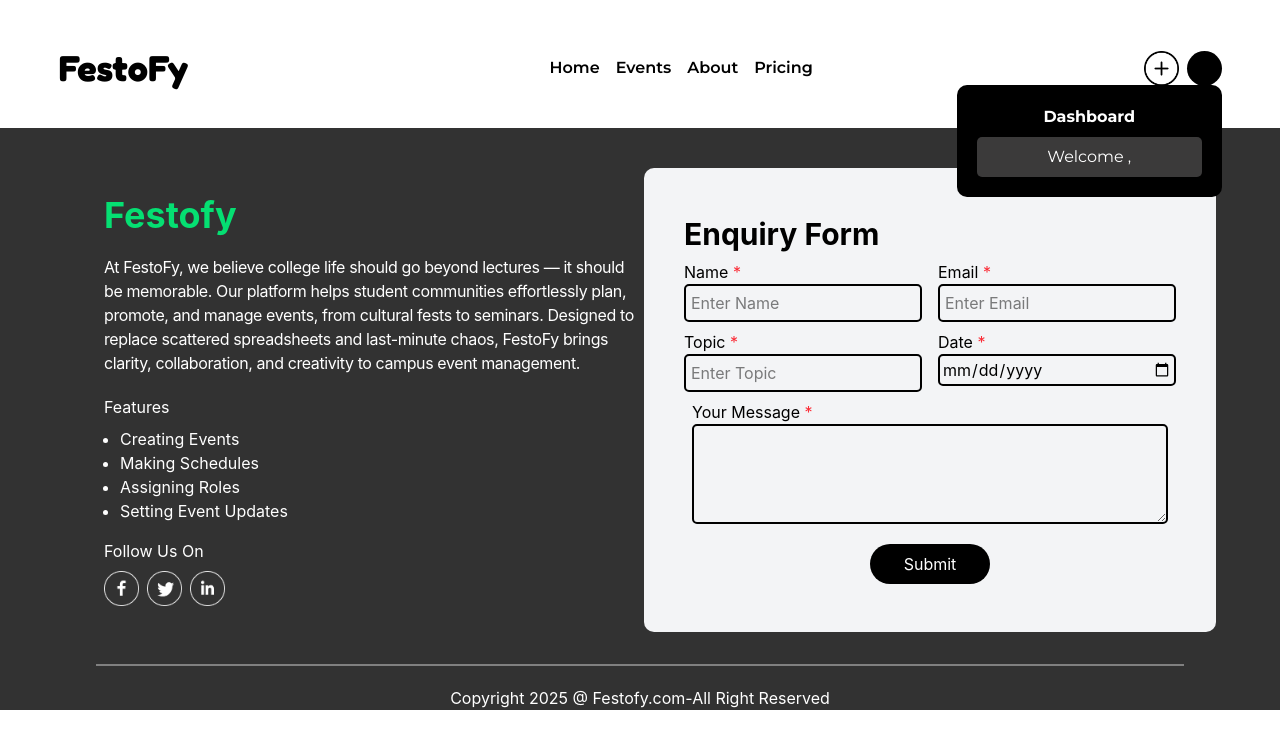
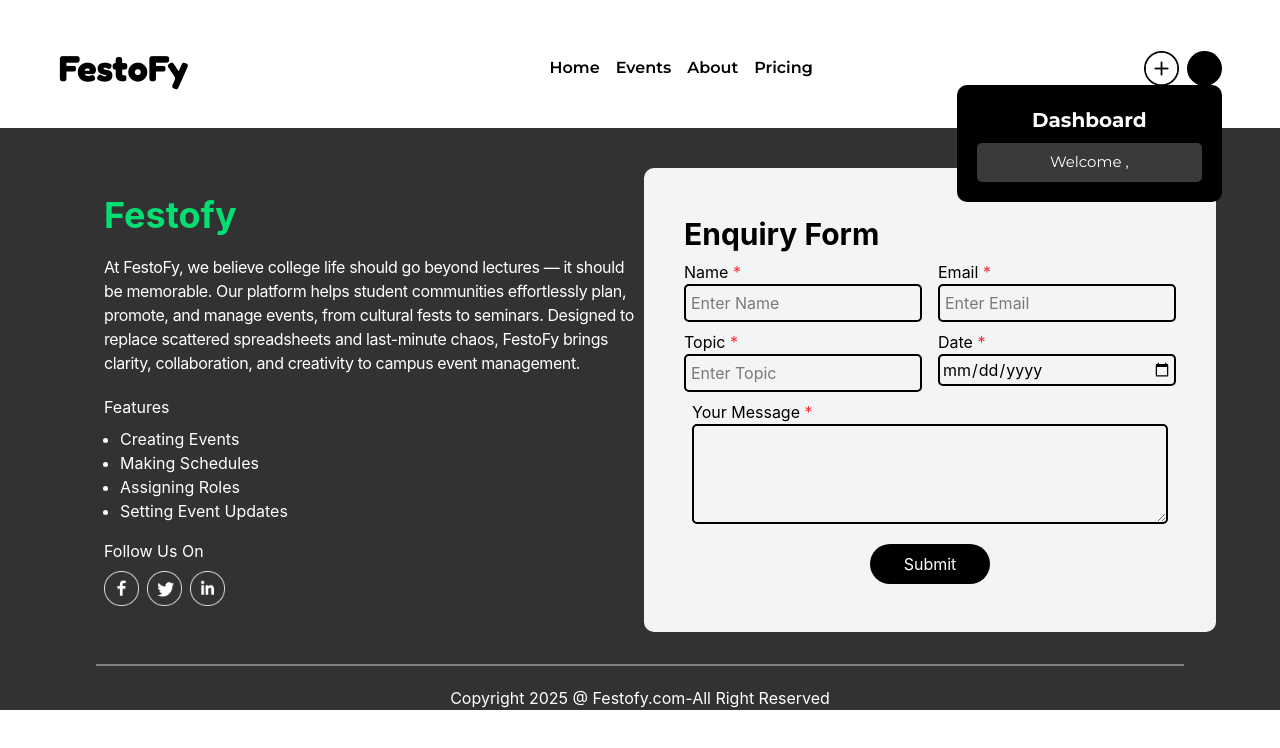
Before and after one commit to Sathaye-s-Developers/FestoFy, a React (Vite) app in the folder frontend/: page /Event in a window 1280 px wide. Both pictures are taken after a click on the button 1204 px from the left and 68 px from the top of the page. Shown: the top 748 px of the page. Built offline with nearby package versions, Linux system fonts and the light colour scheme.

Commit message:
last commit

```diff
--- a/frontend/src/Pages/Event_Components/Components/E_Dashboard.jsx
+++ b/frontend/src/Pages/Event_Components/Components/E_Dashboard.jsx
@@ -6,9 +6,10 @@ const E_Dashboard = () => {
     return (
         <div className='absolute top-[57px] right-5 w-full grid z-50'>
             <div className='place-self-end p-5 rounded-[10px] w-[50%] sm:w-[34%] md:w-[30%] lg:w-[26%] xl:w-[22%] bg-black'>
-                <h1 className='text-white text-center font-bold mb-2'>Dashboard</h1>
+                <h1 className='text-white text-center font-bold mb-2 text-[20px]'>Dashboard</h1>
                 <div className='rounded-[5px] bg-[#3b3a3a] text-white p-2 text-center'>
-                    <p>Welcome , {details.charAt(0).toUpperCase() + details.slice(1)}</p>
+                    <p className='text-[15px]'>Welcome , {details.charAt(0).toUpperCase() + details.slice(1)}</p>
+                    <p></p>
                 </div>
             </div>
         </div>
```
